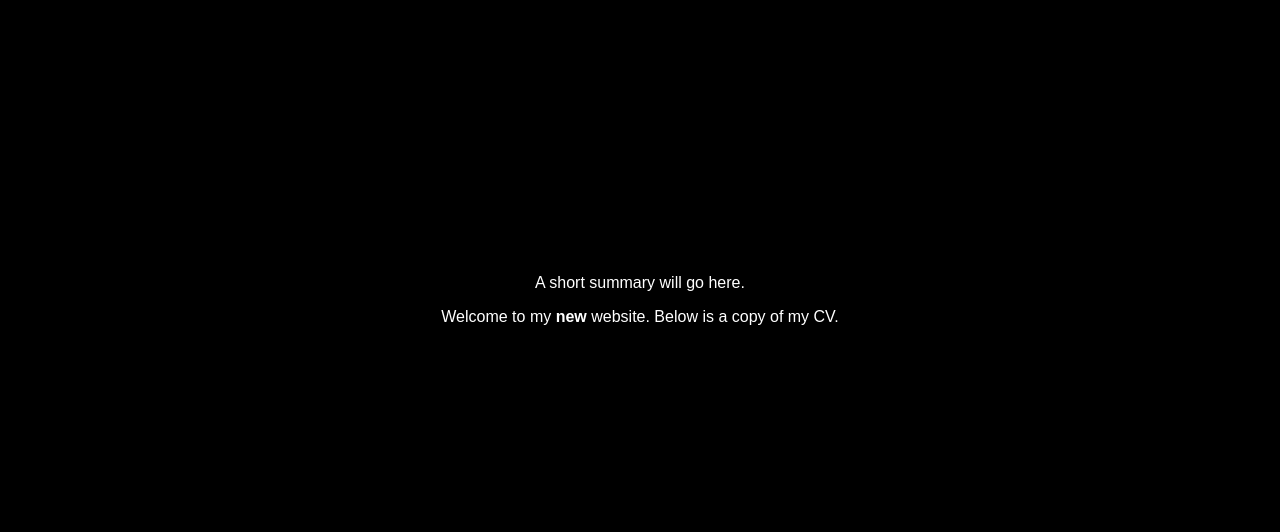
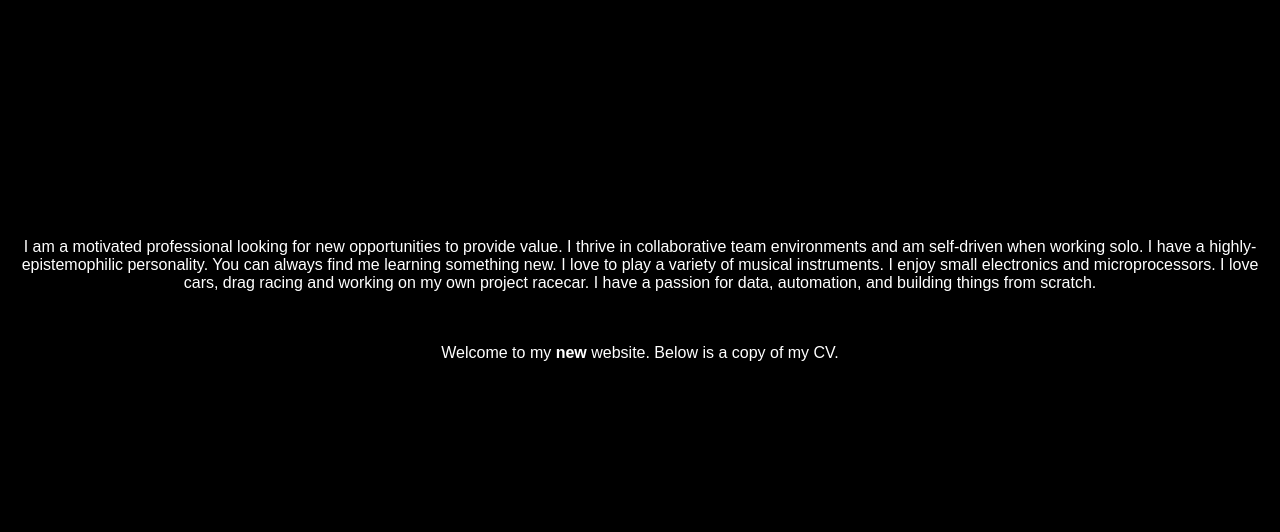
Before and after one commit to Jdmorrisett/flask-me, a Flask app: page / in a window 1280 px wide. Shown: the part 1708-2240 px from the top of the page. Run offline with Flask 2, Linux system fonts and the light colour scheme; some libraries are stand-ins or nearby versions.

Commit message:
👌 IMPROVE: updated summary section

```diff
--- a/static/style.css
+++ b/static/style.css
@@ -44,6 +44,10 @@ hr {
 
 h1, h2 {
   text-align: center;
+}
+.summary {
+  text-align: center;
+  justify-content: center;
 }
 
 .grid-container {
--- a/templates/resume.html
+++ b/templates/resume.html
@@ -17,7 +17,6 @@
             <li><span>a Father</span></li>
             <li><span>a Husband</span></li>
             <li><span>a Leader</span></li>
-
             <li><span>available for hire!</span></li>
         </ul>
     </div>
@@ -35,8 +34,15 @@
 </section>
 <section>
     <div class="summary hidden">
-        A short summary will go here.
+        I am a motivated professional looking for new opportunities to provide value.
+        I thrive in collaborative team environments and am self-driven when working solo.
+        I have a highly-epistemophilic personality. You can always find me learning something new.
+        I love to play a variety of musical instruments. I enjoy small electronics and microprocessors.
+        I love cars, drag racing and working on my own project racecar. I have a passion for data,
+        automation, and building things from scratch.
     </div>
+    <br>
+    <br>
     <div class="important">
         <p>Welcome to my <strong>new</strong> website. Below is a copy of my CV.</p>
     </div>
```
